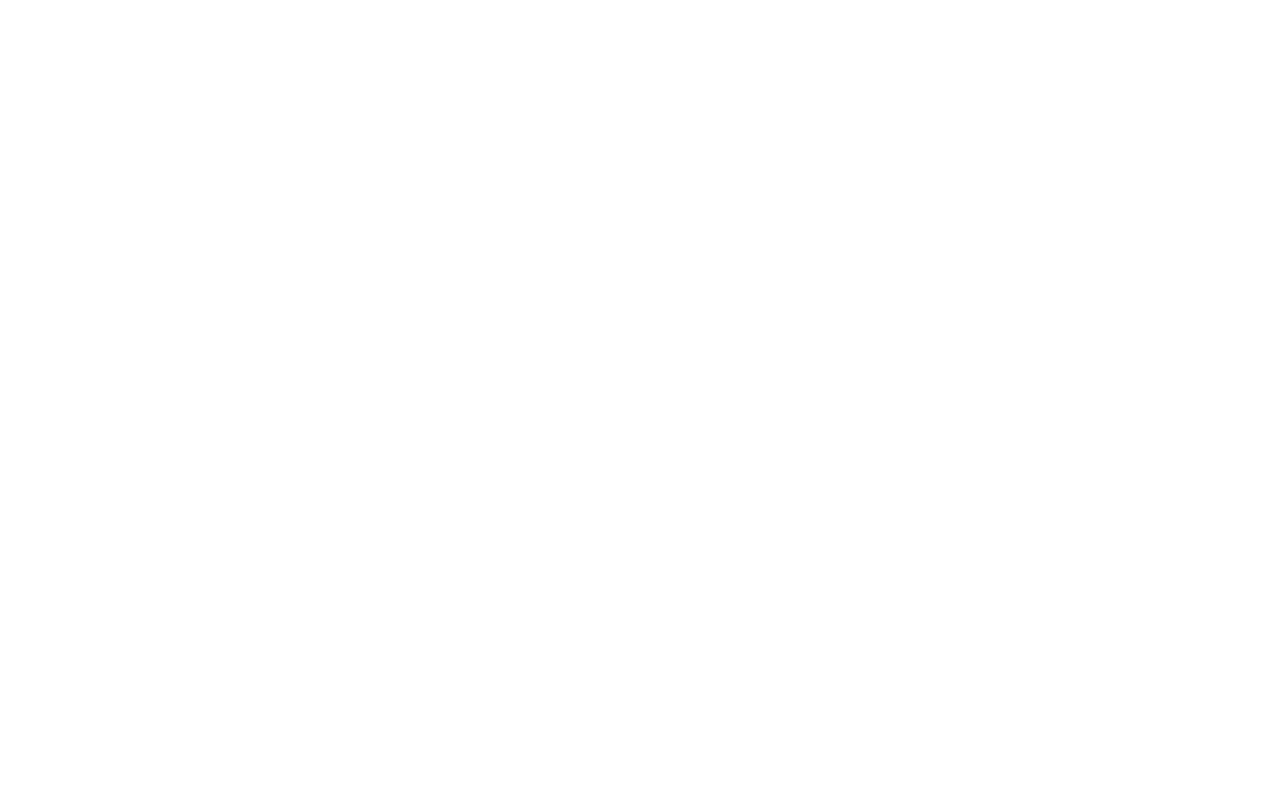
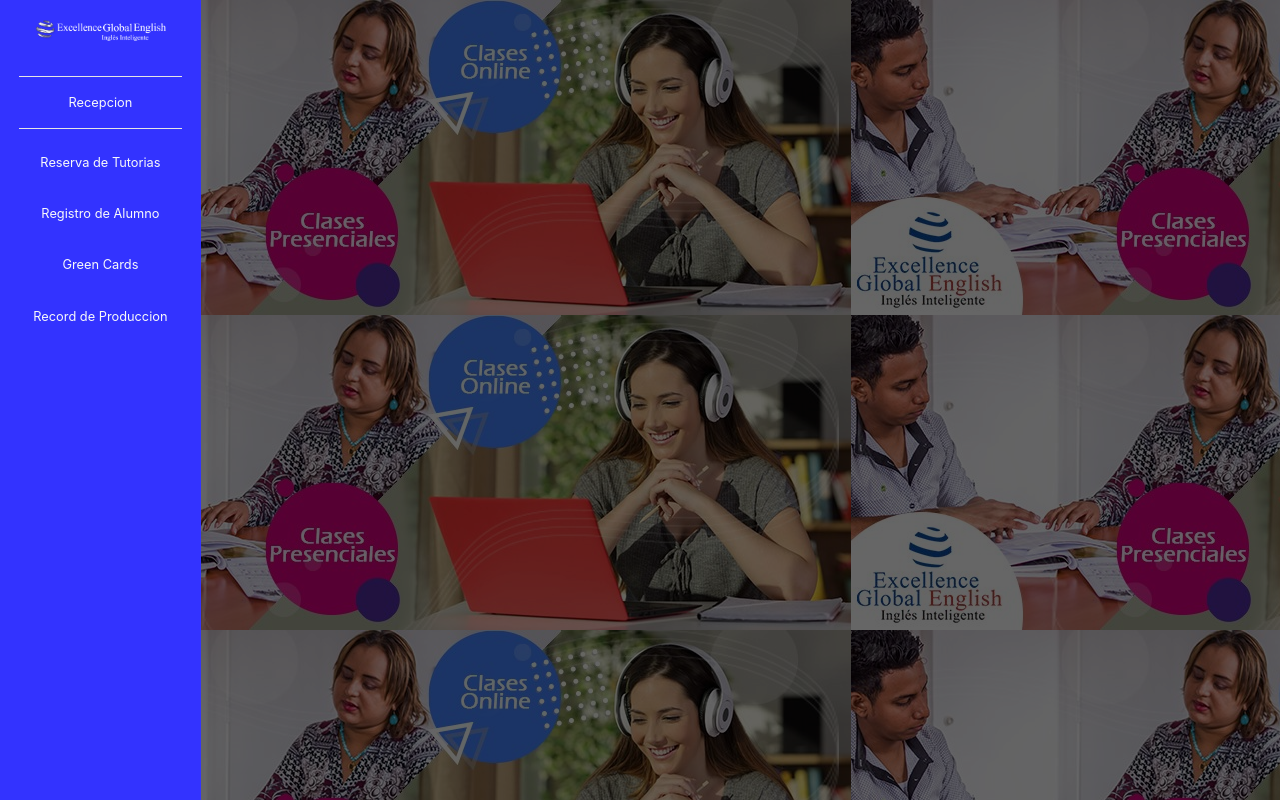
Before and after one commit to JosueIsmaelLopez/academia-app, an Angular app: page /reserva in a window 1280 px wide. Before the commit this address led to /. Built offline with nearby package versions, Linux system fonts and the light colour scheme.

Commit message:
Definiendo el comportamiendo del panel y sus rutas para el area de recepcion

```diff
--- a/src/app/app.component.html
+++ b/src/app/app.component.html
@@ -2,6 +2,6 @@
 
 <div *ngIf="!getLoginStatus()">
   <div>
-      <router-outlet></router-outlet>
+      <app-main></app-main>
   </div>
 </div>
--- a/src/app/app.module.ts
+++ b/src/app/app.module.ts
@@ -13,8 +13,8 @@
 
 //Definiendo un Objeto de tipo Routes con todas las rutas que manejara la aplicacion
 const routes: Routes = [
-  {path:'', component: MainComponent, pathMatch: 'full'},
-  // {path:'reserva', component: ReservaComponent}
+  {path:'', component: RecordComponent, pathMatch: 'full'},
+  {path:'reserva', component: ReservaComponent}
 ];
 
 @NgModule({
--- a/src/app/components/main/main.component.html
+++ b/src/app/components/main/main.component.html
@@ -6,9 +6,9 @@
       </div>
       <div class="col-md-10 pl-0 pr-0">
         <div class="fondo">
-          <div class="dark-overlay">
+          <div class="dark-overlay" style="height: 100vh;">
             <!-- Ingresar componentes a mostrar -->
-            <app-record></app-record>
+            <router-outlet></router-outlet>
           </div>
         </div>
       </div>
--- a/src/app/components/panel/panel.component.html
+++ b/src/app/components/panel/panel.component.html
@@ -14,8 +14,8 @@
       <!-- Lista -->
       <li class="nav-item">
         <div class="container pl-0 pr-0">
-          <div class="row justify-content-center">
-            <a class="nav-link" href="#">
+          <div class="row justify-content-center" routerLinkActive="active">
+            <a class="nav-link" href="#" routerLink="/reserva">
               <p class="text-light" style="font-size: .8rem">Reserva de Tutorias</p>
             </a>
           </div>
@@ -24,8 +24,8 @@
       <!--  -->
       <li class="nav-item">
         <div class="container">
-          <div class="row justify-content-center">
-            <a class="nav-link" href="#">
+          <div class="row justify-content-center" routerLinkActive="active">
+            <a class="nav-link" href="#" routerLink="/registro">
               <p class="text-light" style="font-size: .8rem">Registro de Alumno</p>
             </a>
           </div>
@@ -34,8 +34,8 @@
       <!--  -->
       <li class="nav-item">
         <div class="container">
-          <div class="row justify-content-center">
-            <a class="nav-link" href="#">
+          <div class="row justify-content-center" routerLinkActive="active">
+            <a class="nav-link" href="#" routerLink="/historial">
               <p class="text-light" style="font-size: .8rem">Green Cards</p>
             </a>
           </div>
@@ -44,8 +44,8 @@
       <!-- -->
       <li class="nav-item">
         <div class="container">
-          <div class="row justify-content-center">
-            <a class="nav-link" href="#">
+          <div class="row justify-content-center" routerLinkActive="active">
+            <a class="nav-link" href="#" routerLink="/record">
               <p class="text-light" style="font-size: .8rem">Record de Produccion</p>
             </a>
           </div>
```
